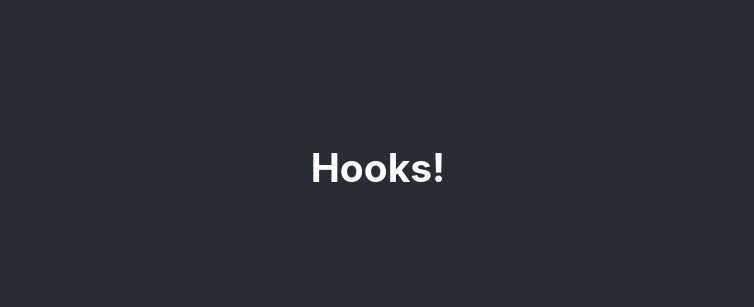
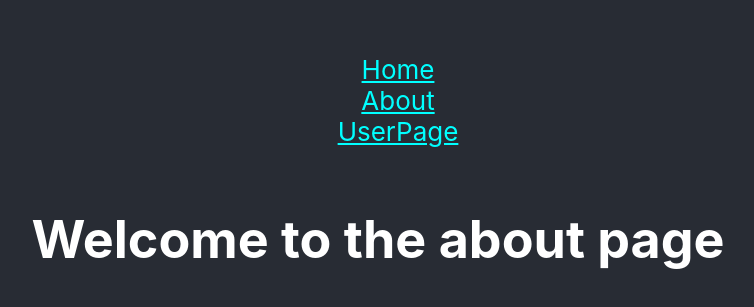
Before and after one commit to vanessabau/react-hooks-use-effect, a React (Create React App) app: page /about in a window 1280 px wide. Shown: the part 233-540 px from the top of the page, without its empty margins (262-1016 px from the left). Built offline with nearby package versions, Linux system fonts and the light colour scheme.

Commit message:
added a dynamic page

```diff
--- a/src/App.css
+++ b/src/App.css
@@ -1,5 +1,12 @@
 .App {
   text-align: center;
+}
+
+ul{
+  list-style: none
+}
+a{
+  color: aqua;
 }
 
 .App-logo {
--- a/src/App.js
+++ b/src/App.js
@@ -1,11 +1,11 @@
-import React from "react";
 import "./App.css";
+import AppRouter from "./AppRouter";
 
 function App() {
   return (
     <div className="App">
       <header className="App-header">
-        <h2>Hooks!</h2>
+        <AppRouter />
       </header>
     </div>
   );
--- /dev/null
+++ b/src/AppRouter.js
@@ -0,0 +1,50 @@
+import React from "react";
+import {
+  BrowserRouter,
+  Routes,
+  Route,
+  NavLink,
+  useParams,
+} from "react-router-dom";
+//import Navbar from "./navbar/index";
+import HomePage from "./pages/HomePage";
+import AboutPage from "./pages/About-Page";
+
+function Child() {
+  // We can use the `useParams` hook here to access
+  // the dynamic pieces of the URL.
+  let { username } = useParams();
+
+  return (
+    <div>
+      <h3>User: {username}</h3>
+    </div>
+  );
+}
+
+function AppRouter() {
+  return (
+    <BrowserRouter>
+      <div className="navbar">
+        <ul id="horizontal-list">
+          <li>
+            <NavLink to="/">Home</NavLink>
+          </li>
+          <li>
+            <NavLink to="/about">About</NavLink>
+          </li>
+          <li>
+            <NavLink to="/users/:username">UserPage</NavLink>
+          </li>
+        </ul>
+      </div>
+      <Routes>
+        <Route path="/" exact element={<HomePage />} />
+        <Route path="/about" exact element={<AboutPage />} />
+        <Route path="/users/:username" element={<Child />} />
+      </Routes>
+    </BrowserRouter>
+  );
+}
+
+export default AppRouter;
--- /dev/null
+++ b/src/navbar/navbar.css
@@ -0,0 +1,6 @@
+ul{
+    list-style: none
+}
+a{
+    color: aqua;
+}
--- /dev/null
+++ b/src/pages/About-Page.js
@@ -0,0 +1,10 @@
+import React from "react";
+
+const AboutPage = () => {
+  return (
+    <div>
+      <h1>Welcome to the about page</h1>
+    </div>
+  );
+};
+export default AboutPage;
--- /dev/null
+++ b/src/pages/HomePage.js
@@ -0,0 +1,10 @@
+import React from "react";
+
+const HomePage = () => {
+  return (
+    <div>
+      <h1>Welcome to the Home Page</h1>
+    </div>
+  );
+};
+export default HomePage;
```
Also changed, not shown: src/navbar/index.js (added, +26 -0 lines).
